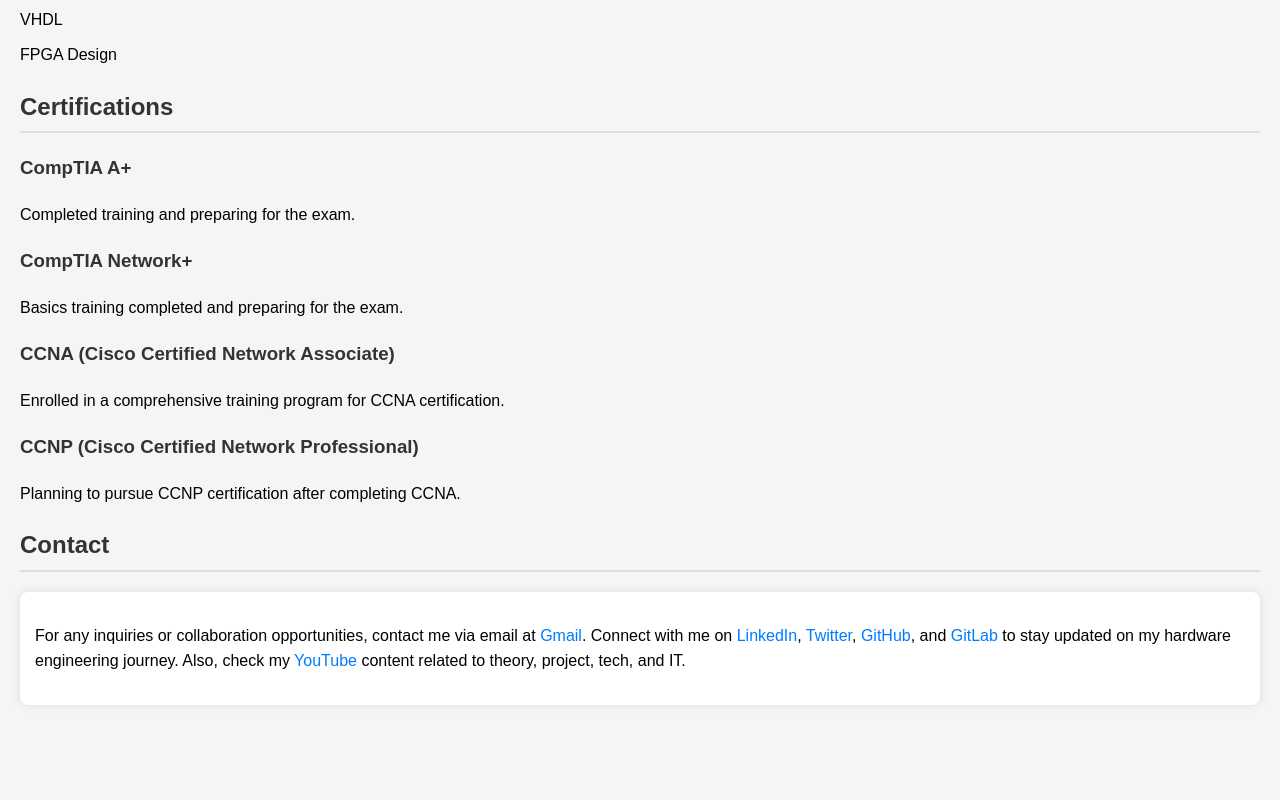
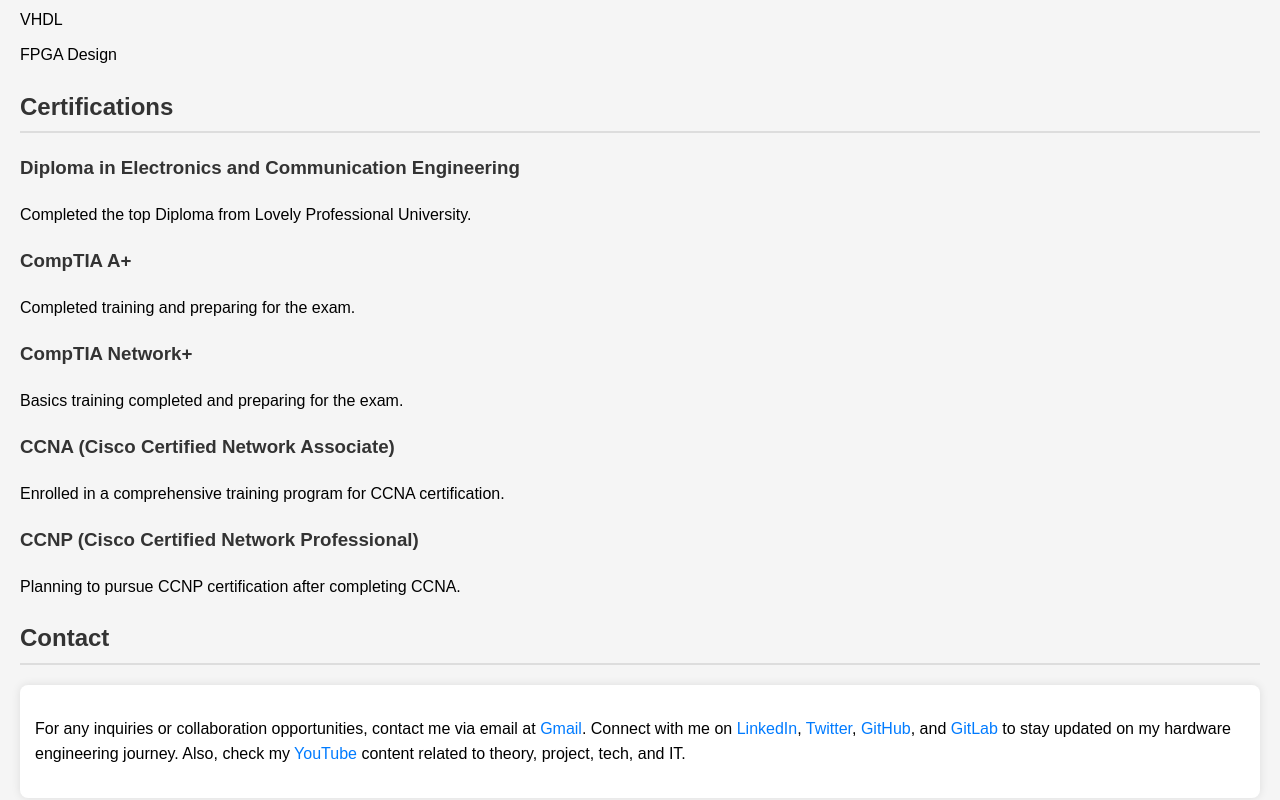
Before and after one commit to niladrridas/niladrridas.github.io, a plain HTML site: page index.html in a window 1280 px wide. Shown: the part 883-1683 px from the top of the page. Before the commit the page ends 1608 px from the top, so only its background shows below. Drawn offline with Linux system fonts and the light colour scheme.

Commit message:
Update index.html

```diff
--- a/index.html
+++ b/index.html
@@ -114,6 +114,16 @@
     <section id="certifications">
         <h2>Certifications</h2>
         <ul>
+             </li>
+            <li>
+                <h3>Diploma in Electronics and Communication Engineering</h3>
+                <p>Completed the top Diploma from Lovely Professional University.</p>
+                <div class="certification-details">
+                    <!-- Additional details about the Diploma if needed -->
+                </div>
+            </li>
+            <!-- Include similar structures for other certifications -->
+
             <li>
                 <h3>CompTIA A+</h3>
                 <p>Completed training and preparing for the exam.</p>
```
